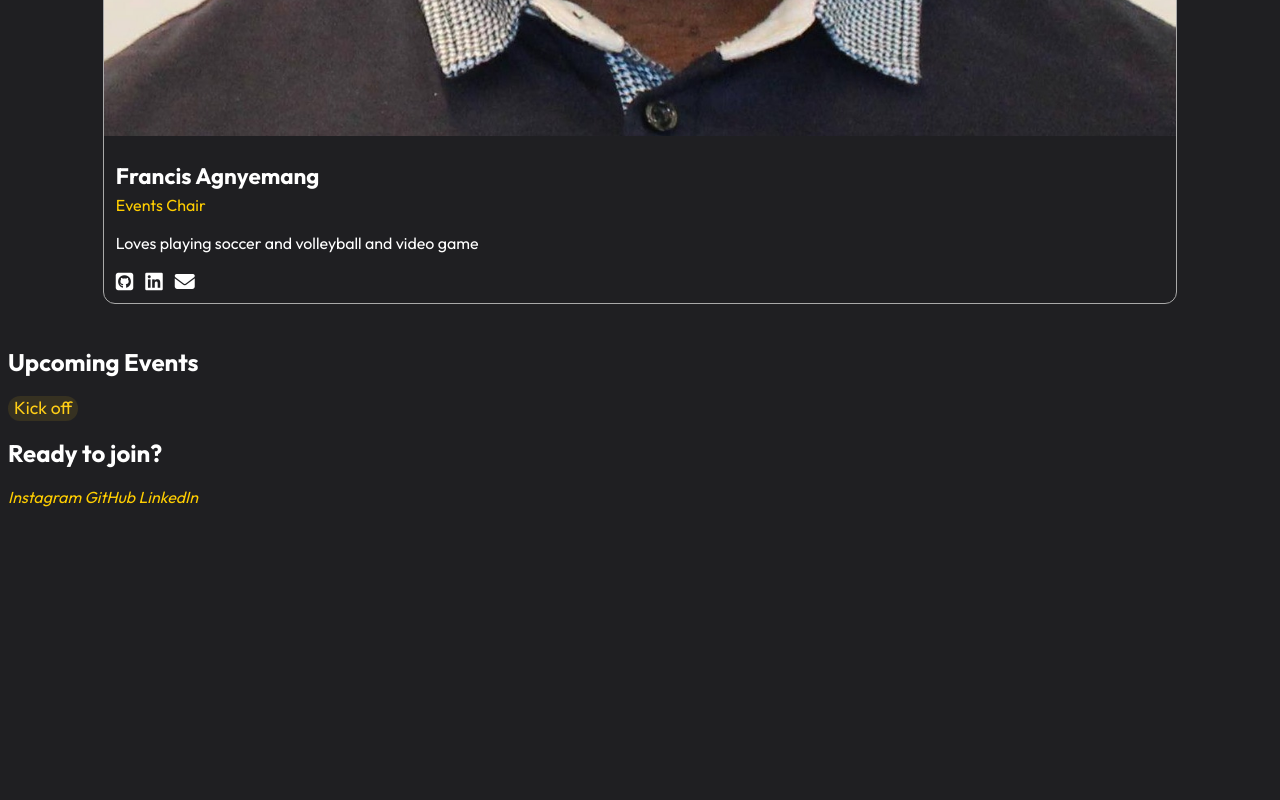
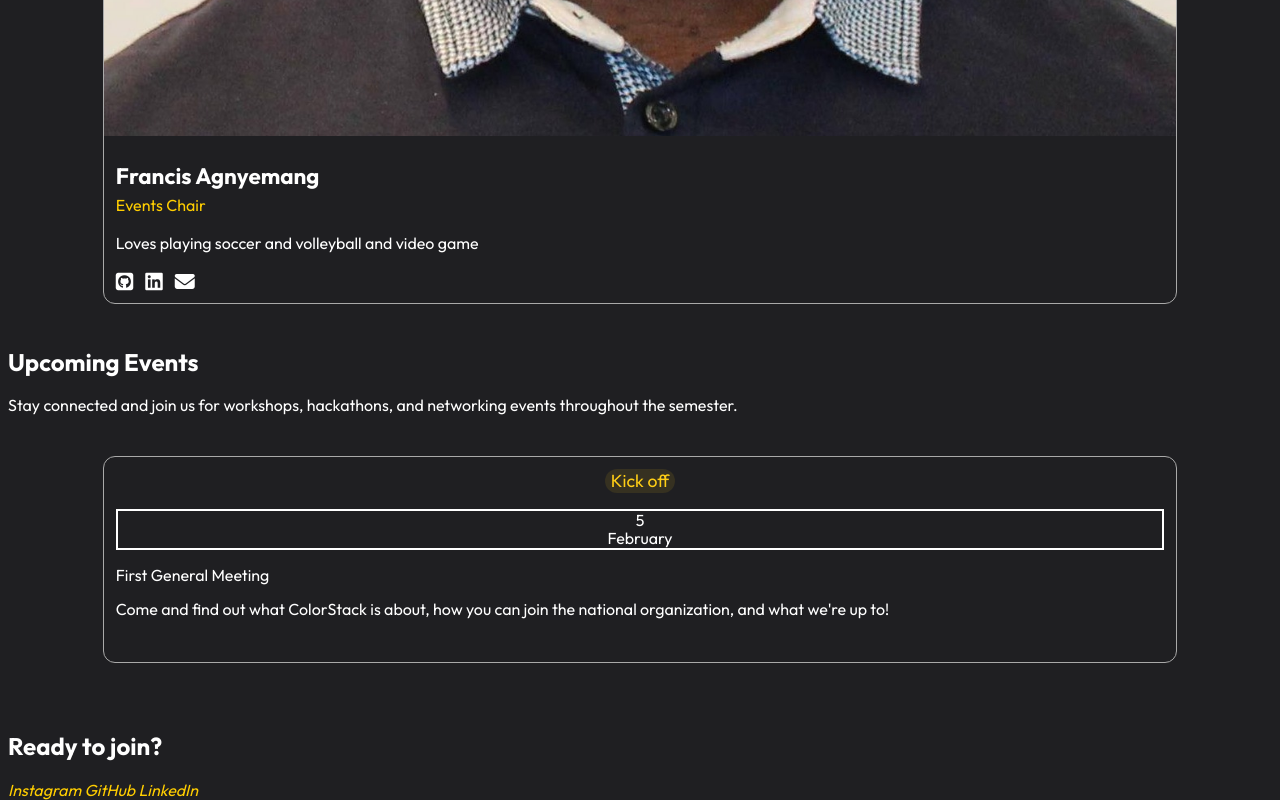
Before and after one commit to brianf4/colorstack-website, a plain HTML site: page index.html in a window 1280 px wide. Shown: the part 11129-11929 px from the top of the page. Before the commit the page ends 11636 px from the top, so only its background shows below. Drawn offline with Linux system fonts and the light colour scheme.

Commit message:
Was working on adding schedule events

```diff
--- a/css/style.css
+++ b/css/style.css
@@ -267,6 +267,22 @@ https://css-tricks.com/snippets/css/a-guide-to-flexbox/#aa-gap-row-gap-column-ga
     gap: 20px;
 }
 
+.events .card {
+    padding: 12px;
+}
+
+/*.card > section flex this. I gave this more specificity to be able to add the gap */
+.card .date-container {
+    border: 2px solid white;
+    gap: 0;
+}
+
+.events .pill,
+.day,
+.month {
+    margin: auto;
+}
+
 /******************************************
 /* Media Queries
 /*******************************************/
--- a/index.html
+++ b/index.html
@@ -393,17 +393,27 @@
         </section>
         <section class="events-section">
             <h2>Upcoming Events</h2>
-            <p></p>
-            <section>
-                <span class="pill">Kick off</span>
-                <span class="day"></span>
-                <span class="month"></span>
-                <span class="name-of-event"></span>
-                <span class="description-of-event"></span>
-                <span class="time"></span>
-                <span class="location"></span>
+            <p>
+                Stay connected and join us for workshops, hackathons, and
+                networking events throughout the semester.
+            </p>
+            <section class="card-container events">
+                <section class="card">
+                    <span class="pill">Kick off</span>
+                    <section class="date-container">
+                        <span class="day">5</span>
+                        <span class="month">February</span>
+                    </section>
+                    <span class="name-of-event">First General Meeting</span>
+                    <span class="description-of-event"
+                        >Come and find out what ColorStack is about, how you can
+                        join the national organization, and what we're up to!
+                    </span>
+                    <span class="time"></span>
+                    <span class="location"></span>
+                </section>
+                <section></section>
             </section>
-            <section></section>
         </section>
         <section>
             <h2>Ready to join?</h2>
```
